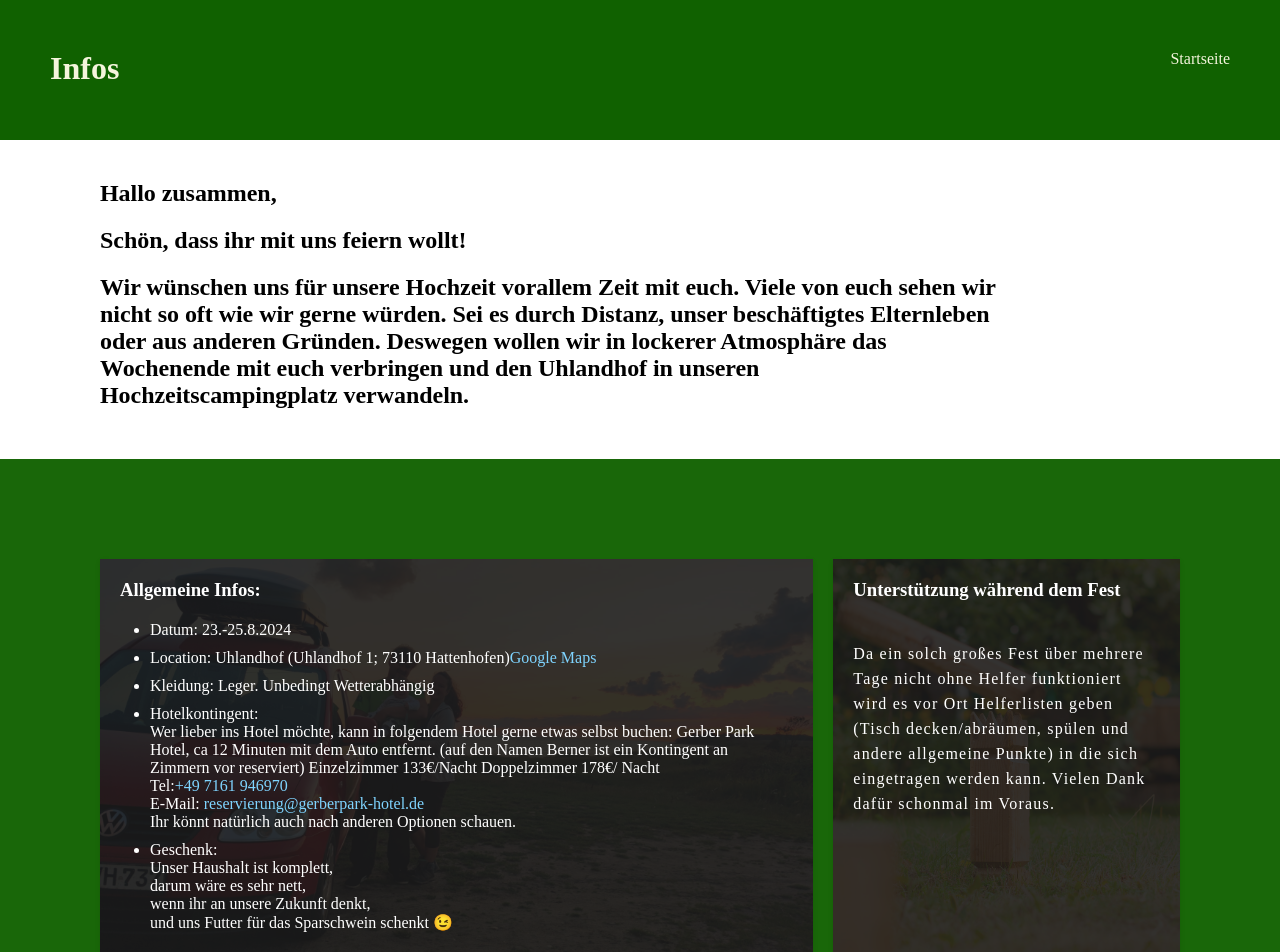
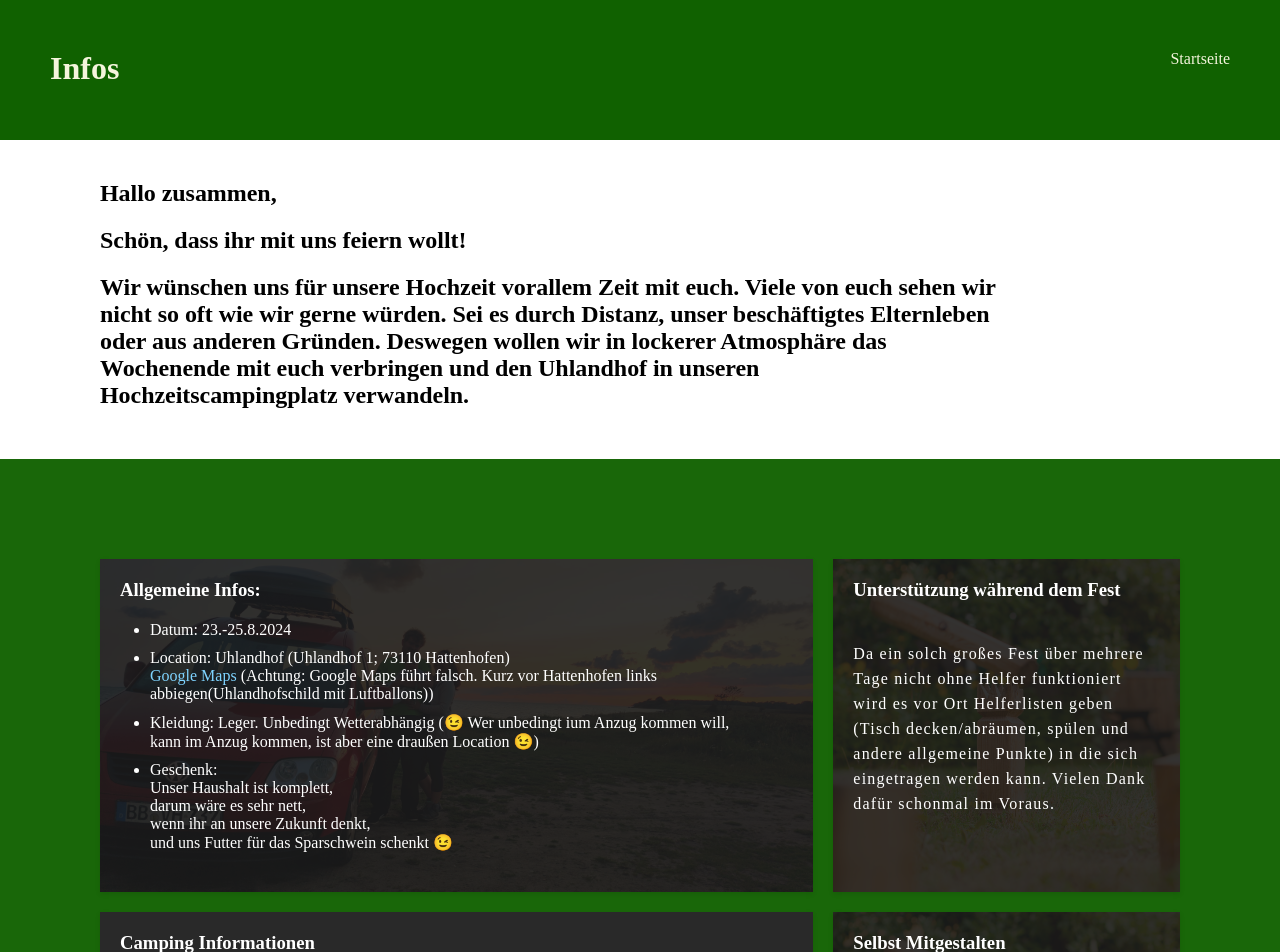
Before and after one commit to Jonasbrother299/Hochzeit, a React (Vite) app: page /Infos in a window 1280 px wide. Shown: the top 952 px of the page. Built offline with nearby package versions, Linux system fonts and the light colour scheme; grey boxes are pictures that could not be loaded.

Commit message:
Text change

```diff
--- a/src/screens/Infos.jsx
+++ b/src/screens/Infos.jsx
@@ -39,30 +39,13 @@ const Infos = () => {
               <ul className="listUL">
                 <li> Datum: 23.-25.8.2024</li>
                 <li>
-                  Location: Uhlandhof (Uhlandhof 1; 73110 Hattenhofen)
+                  Location: Uhlandhof (Uhlandhof 1; 73110 Hattenhofen) <br/>
                   <a target="_blank"  className="link"href="https://www.google.com/maps/place/Uhlandhof+1,+73110+Hattenhofen/@48.658989,9.5633567,17z/data=!3m1!4b1!4m6!3m5!1s0x4799a2b0ccab9485:0xd6022570cb58c59b!8m2!3d48.658989!4d9.565937!16s%2Fg%2F11cplcg1kb?entry=ttu">
                      Google Maps
                   </a>
+                  <span>&#8203;</span> (Achtung: Google Maps führt falsch. Kurz vor Hattenhofen links abbiegen(Uhlandhofschild mit Luftballons))
                 </li>
-                <li> Kleidung: Leger. Unbedingt Wetterabhängig</li>
-                <li>Hotelkontingent: <br/>
-
-Wer lieber ins Hotel möchte, kann in folgendem Hotel gerne etwas selbst buchen:
-
-Gerber Park Hotel, ca 12 Minuten mit dem Auto entfernt.
-
-(auf den Namen Berner ist ein Kontingent an Zimmern vor reserviert)
-
-Einzelzimmer 133€/Nacht
-Doppelzimmer 178€/ Nacht
-<br/>
-Tel:
-<a className="link" href="tel:+497161946970">+49 7161 946970</a>
-<br/>
-E-Mail: <a className="link" href="mailto:reservierung@gerberpark-hotel.de">reservierung@gerberpark-hotel.de</a>
-<br/>
-Ihr könnt natürlich auch nach anderen Optionen schauen.
- </li>
+                <li> Kleidung: Leger. Unbedingt Wetterabhängig (😉 Wer unbedingt ium Anzug kommen will, kann im Anzug kommen, ist aber eine draußen Location 😉)</li>
                 <li>Geschenk: <br/> Unser Haushalt ist komplett, <br/> darum wäre es sehr nett,<br/>  wenn ihr an unsere Zukunft denkt,<br/>
                     und uns Futter für das Sparschwein schenkt 😉
                     </li>
--- a/src/screens/Programm.jsx
+++ b/src/screens/Programm.jsx
@@ -23,10 +23,10 @@ const Programm = () => {
           <ul class="nested-list">
             <li class="nested-listText">Ab 12 Uhr Anreise</li>
             <li class="nested-listText">
-              Mittagessen/Snacks zwischen 13 und 15 Uhr
+              Mittagessen (Hot Dog) zwischen 12 und 14 Uhr
             </li>
             <li class="nested-listText">
-              Abendessen (Pizza) voraussichtlich zwischen 18 und 22 Uhr
+              Abendessen (Pizza) zwischen 18 und 22 Uhr
             </li>
             <li class="nested-listText">
             Gemütliches Zusammensitzen
@@ -35,20 +35,24 @@ const Programm = () => {
           <li className="ListHeader">Samstag</li>
           <ul class="nested-list">
             <li class="nested-listText">Frühstücksbuffet ab 8 Uhr</li>
-            <li class="nested-listText">Trauzeremonie ca. 10 Uhr</li>
+            <li class="nested-listText">Trau- und Taufzeremonie 10:30 Uhr</li>
+            <li class="nested-listText">Sektempfang 11:30 Uhr</li>
             <li class="nested-listText">Gemeinsame Bilder</li>
             <li class="nested-listText">
-              Mittagessen/Snacks zwischen 13 und 15 Uhr
+              Mittagessen (Kartoffelsuppe) ab 12:30 Uhr
+            </li>
+            <li class="nested-listText">
+              Kaffee und Kuchen 16 Uhr
             </li>
             <li class="nested-listText">Spiele, Spaß und Freizeit</li>
             <li class="nested-listText">
-            Abendessen : 19:00 Uhr
+            Abendessen 18:50 Uhr
             </li>
             <li class="nested-listText">Party</li>
           </ul>
           <li className="ListHeader">Sonntag</li>
           <ul class="nested-list">
-            <li class="nested-listText">Brunch ab 9 Uhr</li>
+            <li class="nested-listText">Frühstück ab 9 Uhr</li>
             <li class="nested-listText">Abbau gegen 12 Uhr</li>
           </ul>
         </ul>
```
